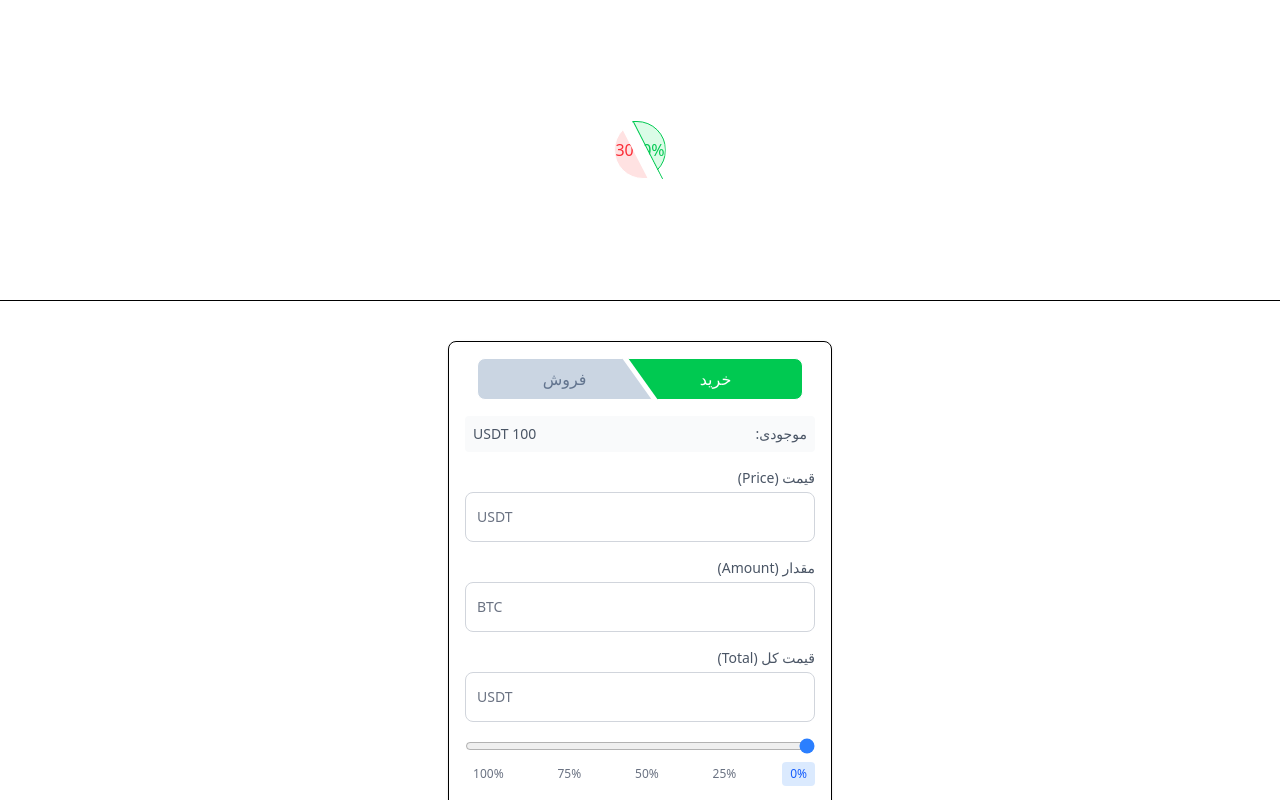
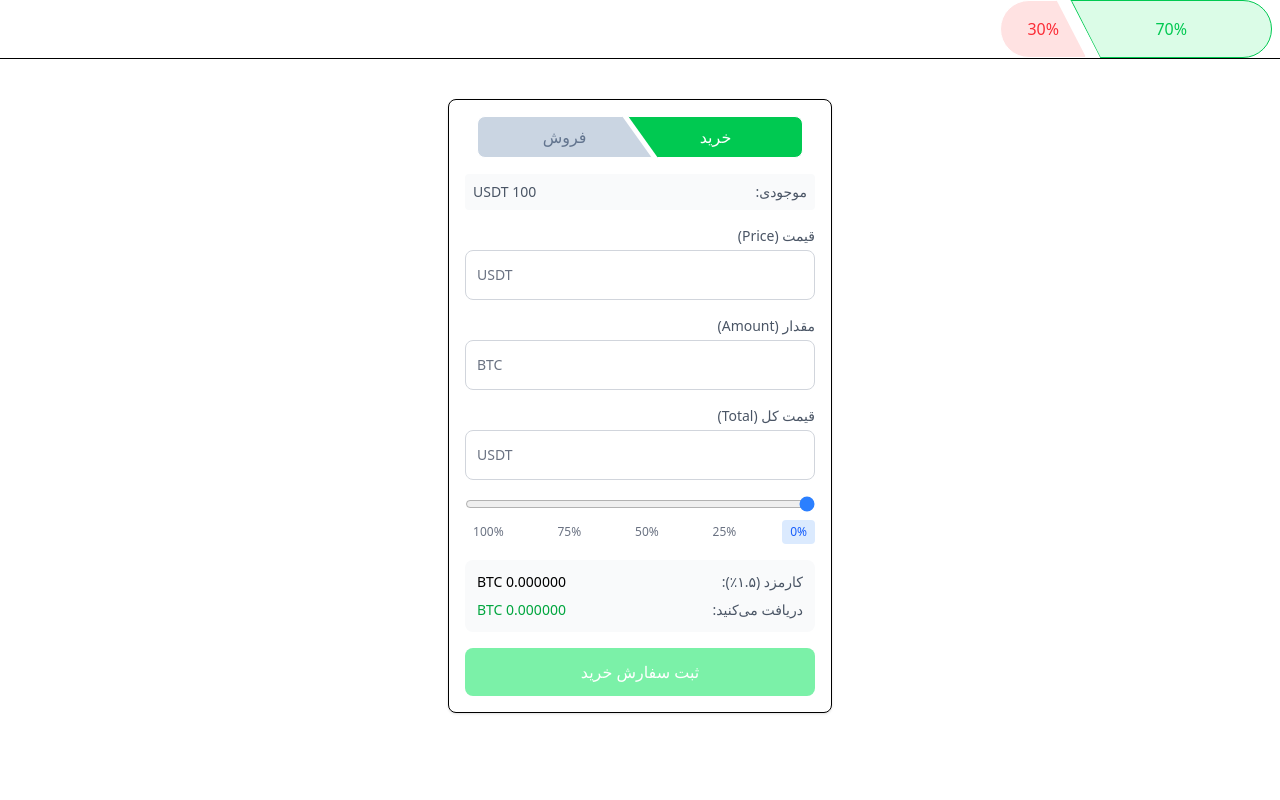
Before and after one commit to sajad3731/test, a React (Vite) app: page / in a window 1280 px wide. Both pictures are taken after a click on the button "صعودی". Shown: the top 800 px of the page. Built offline with nearby package versions, Linux system fonts and the light colour scheme.

Commit message:
initial commit

```diff
--- a/data.json
+++ /dev/null
@@ -1,4 +0,0 @@
-{
-  "USDT": 42345.67,
-  "BTC": 0.5678
-}
--- /dev/null
+++ b/data.ts
@@ -0,0 +1,17 @@
+export const MOCK_ASSETS = {
+  USDT: 100,
+  BTC: 1,
+} as const;
+
+export const LIMITS = {
+  price: { min: 87510.22, max: 88373.72 },
+  amount: { min: 0.000001, max: 10 },
+} as const;
+
+export const DECIMALS = {
+  USDT: 2,
+  BTC: 6,
+  price: 2,
+} as const;
+
+export const FEE_PERCENTAGE = 0.015; // 1.5%
--- a/src/components/button/index.tsx
+++ b/src/components/button/index.tsx
@@ -1,70 +1,107 @@
-import { useState, type FC } from "react";
+import { useState, type FC, useCallback, useMemo } from "react";
 import { twMerge } from "tailwind-merge";
 import { LikeSvg } from "../../assets/like";
 import { DisLikeSvg } from "../../assets/dislike";
 
-const likePercentage = 70;
-const dislikePercentage = 30;
+type SentimentType = "like" | "dislike" | null;
 
-export const Button:FC = () => {
-  const [isSelected, setIsSelected] = useState<"like" | "dislike" | null>(null);
+interface SentimentSelectorProps {
+  likePercentage?: number;
+  dislikePercentage?: number;
+  onSelect?: (sentiment: SentimentType) => void;
+}
+
+export const Button: FC<SentimentSelectorProps> = ({
+  likePercentage = 70,
+  dislikePercentage = 30,
+  onSelect,
+}) => {
+  const [selected, setSelected] = useState<SentimentType>(null);
+
+  const handleSelect = useCallback(
+    (type: "like" | "dislike") => {
+      setSelected((prev) => {
+        const newValue = prev === type ? null : type;
+        onSelect?.(newValue);
+        return newValue;
+      });
+    },
+    [onSelect]
+  );
+
+  const likeWidth = useMemo(
+    () => (selected ? `${likePercentage}%` : "50%"),
+    [selected, likePercentage]
+  );
+  const dislikeWidth = useMemo(
+    () => (selected ? `${dislikePercentage}%` : "50%"),
+    [selected, dislikePercentage]
+  );
+
+  const baseButtonStyles =
+    "relative border duration-200 flex items-center justify-center gap-1 py-4 cursor-pointer";
 
   return (
-    <div className="flex items-center justify-center w-screen h-75">
-      <div className="w-75 flex items-center justify-center ">
+    <div className="w-72 flex items-center justify-center">
+      {/* Like Button */}
       <button
-          className={twMerge([
-            "-ml-4 relative border duration-200 flex items-center justify-center gap-1 py-4 text-white cursor-pointer",
-            "bg-green-500 rounded-r-full [clip-path:polygon(0%_0%,100%_0,100%_100%,30px_100%)]",
-            isSelected
-              ? `w-[${likePercentage}%] bg-green-100 ${
-                  isSelected === "like" ? "border-green-500" : ""
-                }`
-              : "w-[50%] bg-green-500",
-            isSelected === "like" &&
-              "after:absolute after:top-0 after:bottom-0 after:left-0 after:h-[115%] after:w-[.5px] after:bg-green-500 after:origin-top-right after:-rotate-27",
-          ])}
-          onClick={() =>
-            setIsSelected((prevState) => (prevState === "like" ? null : "like"))
-          }
+        type="button"
+        aria-pressed={selected === "like"}
+        aria-label="صعودی"
+        style={{ width: likeWidth }}
+        className={twMerge(
+          baseButtonStyles,
+          "-ml-4 rounded-r-full text-white",
+          "[clip-path:polygon(0%_0%,100%_0,100%_100%,30px_100%)]",
+          selected ? "bg-green-100" : "bg-green-500",
+          selected === "like" && [
+            "border-green-500",
+            "after:absolute after:top-0 after:bottom-0 after:left-0",
+            "after:h-[115%] after:w-px after:bg-green-500",
+            "after:origin-top-right after:-rotate-[27deg]",
+          ]
+        )}
+        onClick={() => handleSelect("like")}
       >
-          {!isSelected ? (
+        {!selected ? (
           <>
             <LikeSvg />
-              <p>صعودی</p>
+            <span>صعودی</span>
           </>
         ) : (
-            <p className="text-green-500">{likePercentage}%</p>
+          <span className="text-green-500">{likePercentage}%</span>
         )}
       </button>
+
+      {/* Dislike Button */}
       <button
-          className={twMerge([
-            "relative border duration-200 flex items-center justify-center gap-1 py-4 text-white cursor-pointer",
-            "bg-red-500 rounded-l-full [clip-path:polygon(0%_0%,calc(100%-30px)_0,100%_100%,0_100%)]",
-            isSelected
-              ? `w-[${dislikePercentage}%] bg-red-100 ${
-                  isSelected === "dislike" ? "border-red-500" : ""
-                }`
-              : "w-[50%] bg-red-500",
-            isSelected === "dislike" &&
-              "before:absolute before:top-0 before:-right-1 before:h-[115%] before:w-[.5px] before:bg-red-500 before:origin-bottom-left before:-rotate-27",
-          ])}
-          onClick={() =>
-            setIsSelected((prevState) =>
-              prevState === "dislike" ? null : "dislike"
-            )
-          }
+        type="button"
+        aria-pressed={selected === "dislike"}
+        aria-label="نزولی"
+        style={{ width: dislikeWidth }}
+        className={twMerge(
+          baseButtonStyles,
+          "rounded-l-full text-white",
+          "[clip-path:polygon(0%_0%,calc(100%-30px)_0,100%_100%,0_100%)]",
+          selected ? "bg-red-100" : "bg-red-500",
+          selected === "dislike" && [
+            "border-red-500",
+            "before:absolute before:top-0 before:-right-1",
+            "before:h-[115%] before:w-px before:bg-red-500",
+            "before:origin-bottom-left before:-rotate-27",
+          ]
+        )}
+        onClick={() => handleSelect("dislike")}
       >
-          {!isSelected ? (
+        {!selected ? (
           <>
             <DisLikeSvg />
-              <p>نزولی</p>
+            <span>نزولی</span>
           </>
         ) : (
-            <p className="text-red-500">{dislikePercentage}%</p>
+          <span className="text-red-500">{dislikePercentage}%</span>
         )}
       </button>
     </div>
-    </div>
   );
 };
--- a/src/components/form/index.tsx
+++ b/src/components/form/index.tsx
@@ -6,25 +6,7 @@ import {
   type ChangeEvent,
 } from "react";
 import { Tab } from "./components/tab";
-
-// ============ Constants ============
-const MOCK_ASSETS = {
-  USDT: 100,
-  BTC: 1,
-} as const;
-
-const LIMITS = {
-  price: { min: 87510.22, max: 88373.72 },
-  amount: { min: 0.000001, max: 10 },
-} as const;
-
-const DECIMALS = {
-  USDT: 2,
-  BTC: 6,
-  price: 2,
-} as const;
-
-const FEE_PERCENTAGE = 0.015; // 1.5%
+import { MOCK_ASSETS, LIMITS, DECIMALS, FEE_PERCENTAGE } from "../../../data";
 
 // ============ Types ============
 type OrderType = "buy" | "sell";
@@ -64,9 +46,9 @@ const validateDecimalInput = (value: string, maxDecimals: number): boolean => {
   return true;
 };
 
-const clamp = (value: number, min: number, max: number): number => {
-  return Math.min(Math.max(value, min), max);
-};
+// const clamp = (value: number, min: number, max: number): number => {
+//   return Math.min(Math.max(value, min), max);
+// };
 
 // ============ Custom Input Component ============
 interface NumericInputProps {
```
Lines whose indentation alone changed are shown as unchanged.
